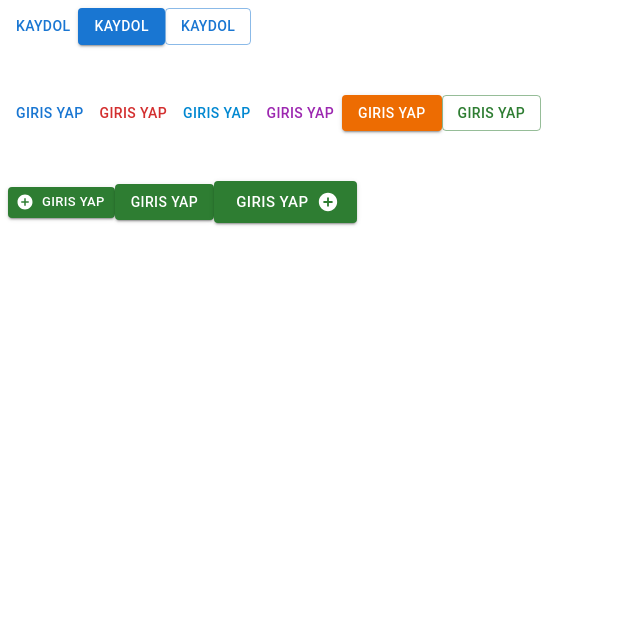
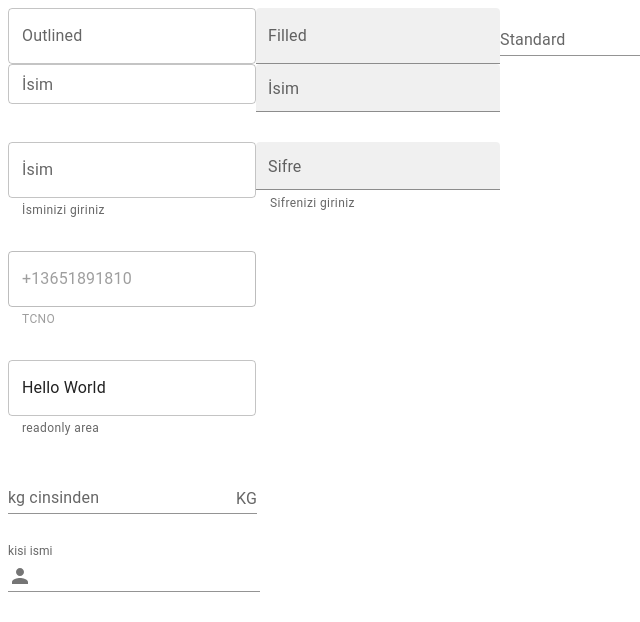
Before and after one commit to GokhanKus/ReactTraining, a React (Vite) app in the folder 16.material-ui/: page / in a window 1280 px wide. Shown: the top 622 px of the page, without its empty margins (0-640 px from the left). Built offline with nearby package versions, Linux system fonts and the light colour scheme.

Commit message:
MUI TextField

```diff
--- a/16.material-ui/src/App.jsx
+++ b/16.material-ui/src/App.jsx
@@ -1,11 +1,13 @@
 import './App.css'
 import MUIButton from './components/MUIButton'
+import MUITextField from './components/MUITextField'
 
 function App() {
 
   return (
     <div>
-      <MUIButton />
+      {/* <MUIButton /> */}
+      <MUITextField />
     </div>
   )
 }
--- /dev/null
+++ b/16.material-ui/src/components/MUITextField.jsx
@@ -0,0 +1,55 @@
+import React from 'react'
+import TextField from '@mui/material/TextField';
+import InputAdornment from '@mui/material/InputAdornment';
+import PersonIcon from '@mui/icons-material/Person';
+
+function MUITextField() {
+    return (
+        <div>
+            <div >
+                <TextField label="Outlined" variant="outlined" />
+                <TextField label="Filled" variant="filled" />
+                <TextField label="Standard" variant="standard" />
+            </div>
+
+            <div style={{ marginBottom: '30px' }}>
+                <TextField label="İsim" size="small" variant='outlined' color='warning' />
+                <TextField label="İsim" size="small" variant="filled" color='warning' />
+            </div>
+
+            <div style={{ marginBottom: '30px' }}>
+                <TextField label="İsim" size='medium' variant='outlined' color="info" helperText="İsminizi giriniz" />
+                <TextField label="Sifre" size="small" variant="filled" color="primary" helperText='Sifrenizi giriniz' />
+            </div>
+
+            <div style={{ marginBottom: '30px' }}>
+                <TextField value="+13651891810" disabled variant='outlined' color="info" helperText='TCNO' />
+            </div>
+
+            <div style={{ marginBottom: '30px' }}>
+                <TextField slotProps={{ input: { readOnly: true } }} defaultValue="Hello World" variant='outlined' color="info" helperText='readonly area' />
+            </div>
+
+            <div style={{ marginBottom: '30px' }}>
+
+                <TextField id="input-with-icon-textfield" size="small" label="kg cinsinden" slotProps={{
+                    input: {
+                        endAdornment: (<InputAdornment position="end">KG</InputAdornment>),
+                    },
+                }} variant="standard" />
+            </div>
+
+            <div style={{ marginBottom: '30px' }}>
+
+                <TextField id="input-with-icon-textfield" label="kisi ismi" slotProps={{
+                    input: {
+                        startAdornment: (<InputAdornment position="start"><PersonIcon /></InputAdornment>),
+                    },
+                }} variant="standard" />
+            </div>
+
+        </div>
+    )
+}
+
+export default MUITextField
```
